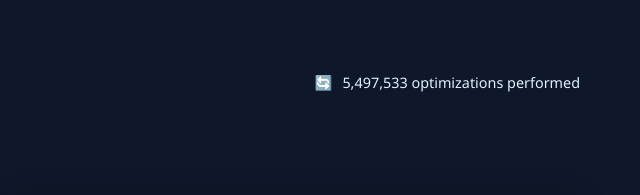
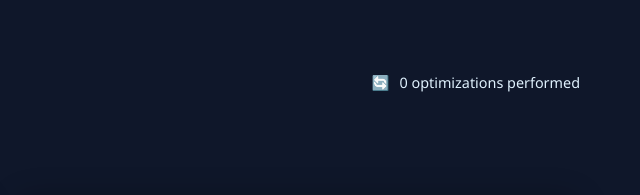
Before and after one commit to arkxham/Cleansweep-Site, a plain HTML site: page index.html in a window 1280 px wide. Shown: the part 914-1109 px from the top of the page, 640-1280 px from the left. Drawn offline with Linux system fonts and the light colour scheme.

Commit message:
Update index.html

```diff
--- a/index.html
+++ b/index.html
@@ -811,7 +811,7 @@
                 </div>
                 <div class="stats">
                     <span class="stats-icon">🔄</span>
-                    <span>5,497,533 optimizations performed</span>
+                    <span>0 optimizations performed</span>
                 </div>
             </div>
 
```
